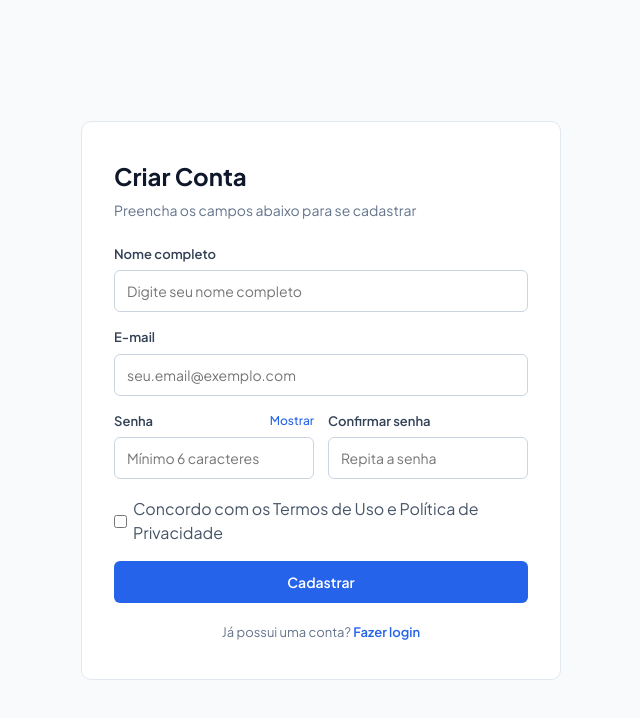
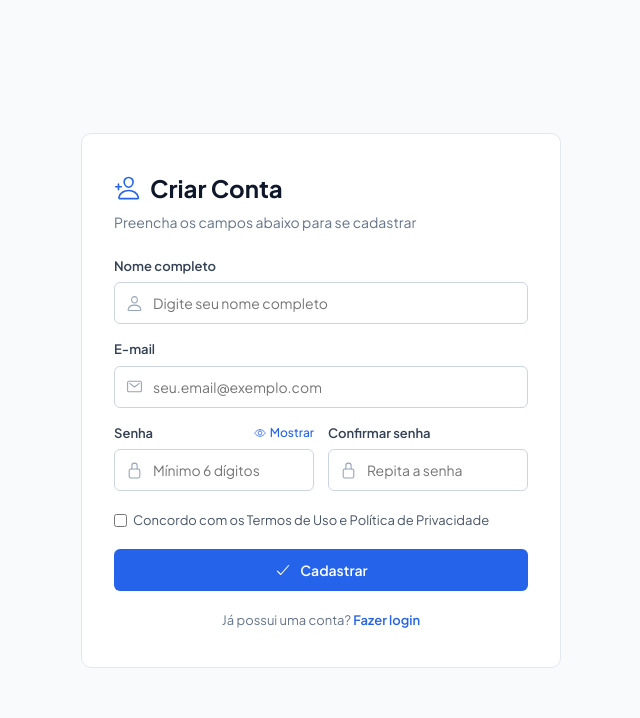
Before and after one commit to PabloVeiga1/projeto_4bim, a React (Vite) app in the folder frontend/: page /register in a window 1280 px wide. Shown: the top 718 px of the page, without its empty margins (319-959 px from the left). Built offline with nearby package versions, Linux system fonts and the light colour scheme.

Commit message:
ajustei icones

```diff
--- a/frontend/package.json
+++ b/frontend/package.json
@@ -12,6 +12,7 @@
   "dependencies": {
     "react": "^19.3.1",
     "react-dom": "^19.3.1",
+    "react-icons": "^5.7.0",
     "react-router-dom": "^7.18.5"
   },
   "devDependencies": {
--- a/frontend/src/pages/Login.jsx
+++ b/frontend/src/pages/Login.jsx
@@ -1,5 +1,14 @@
 import { useState } from "react";
 import { Link, useNavigate } from "react-router-dom";
+import {
+  IoPersonCircleSharp,
+  IoMailOutline,
+  IoLockClosedOutline,
+  IoEyeOutline,
+  IoEyeOffOutline,
+  IoLogInOutline,
+  IoFlashOutline
+} from "react-icons/io5";
 import "../styles/Login.css";
 
 function Login() {
@@ -18,13 +27,18 @@ function Login() {
     <div className="login-wrapper">
       <main className="login-card">
         <div className="login-header">
-          <h1>Entrar</h1>
+          <div className="login-title-row">
+            <IoPersonCircleSharp className="login-header-icon" />
+            <h1>Login</h1>
+          </div>
           <p>Informe suas credenciais para acessar o painel</p>
         </div>
 
         <form onSubmit={handleSubmit} className="login-form">
           <div className="form-group">
             <label htmlFor="email">E-mail</label>
+            <div className="input-box">
+              <IoMailOutline className="field-icon" />
               <input
                 type="email"
                 id="email"
@@ -36,18 +50,23 @@ function Login() {
                 autoComplete="email"
               />
             </div>
+          </div>
 
           <div className="form-group">
             <div className="label-row">
               <label htmlFor="password">Senha</label>
               <button
                 type="button"
-                className="btn-link-action"
+                className="btn-toggle-eye"
                 onClick={() => setShowPassword(!showPassword)}
+                title={showPassword ? "Ocultar senha" : "Ver senha"}
               >
-                {showPassword ? "Ocultar" : "Mostrar"}
+                {showPassword ? <IoEyeOffOutline /> : <IoEyeOutline />}
+                <span>{showPassword ? "Ocultar" : "Mostrar"}</span>
               </button>
             </div>
+            <div className="input-box">
+              <IoLockClosedOutline className="field-icon" />
               <input
                 type={showPassword ? "text" : "password"}
                 id="password"
@@ -58,6 +77,7 @@ function Login() {
                 required
                 autoComplete="current-password"
               />
+            </div>
           </div>
 
           <div className="form-options">
@@ -82,7 +102,8 @@ function Login() {
           </div>
 
           <button type="submit" className="btn-solid-primary">
-            Entrar
+            <IoLogInOutline className="btn-icon" />
+            <span>Entrar</span>
           </button>
 
           <button
@@ -90,7 +111,8 @@ function Login() {
             className="btn-solid-secondary"
             onClick={() => navigate("/dashboard")}
           >
-            Acessar sem login
+            <IoFlashOutline className="btn-icon" />
+            <span>Acessar sem login</span>
           </button>
 
           <p className="login-footer">
--- a/frontend/src/pages/Register.jsx
+++ b/frontend/src/pages/Register.jsx
@@ -1,5 +1,14 @@
 import { useState } from "react";
 import { Link, useNavigate } from "react-router-dom";
+import {
+  IoPersonAddOutline,
+  IoPersonOutline,
+  IoMailOutline,
+  IoLockClosedOutline,
+  IoEyeOutline,
+  IoEyeOffOutline,
+  IoCheckmarkOutline
+} from "react-icons/io5";
 import "../styles/Register.css";
 
 function Register() {
@@ -45,7 +54,10 @@ function Register() {
     <div className="register-wrapper">
       <main className="register-card">
         <header className="register-header">
+          <div className="register-title-row">
+            <IoPersonAddOutline className="register-header-icon" />
             <h1>Criar Conta</h1>
+          </div>
           <p>Preencha os campos abaixo para se cadastrar</p>
         </header>
 
@@ -58,6 +70,8 @@ function Register() {
         <form className="register-form" onSubmit={handleSubmit}>
           <div className="form-group">
             <label htmlFor="name">Nome completo</label>
+            <div className="input-box">
+              <IoPersonOutline className="field-icon" />
               <input
                 type="text"
                 id="name"
@@ -69,9 +83,12 @@ function Register() {
                 required
               />
             </div>
+          </div>
 
           <div className="form-group">
             <label htmlFor="email">E-mail</label>
+            <div className="input-box">
+              <IoMailOutline className="field-icon" />
               <input
                 type="email"
                 id="email"
@@ -83,6 +100,7 @@ function Register() {
                 required
               />
             </div>
+          </div>
 
           <div className="form-row">
             <div className="form-group">
@@ -90,26 +108,32 @@ function Register() {
                 <label htmlFor="password">Senha</label>
                 <button
                   type="button"
-                  className="btn-link-action"
+                  className="btn-toggle-eye"
                   onClick={() => setShowPassword(!showPassword)}
                 >
-                  {showPassword ? "Ocultar" : "Mostrar"}
+                  {showPassword ? <IoEyeOffOutline /> : <IoEyeOutline />}
+                  <span>{showPassword ? "Ocultar" : "Mostrar"}</span>
                 </button>
               </div>
+              <div className="input-box">
+                <IoLockClosedOutline className="field-icon" />
                 <input
                   type={showPassword ? "text" : "password"}
                   id="password"
                   name="password"
-                placeholder="Mínimo 6 caracteres"
+                  placeholder="Mínimo 6 dígitos"
                   value={formData.password}
                   onChange={handleChange}
                   autoComplete="new-password"
                   required
                 />
               </div>
+            </div>
 
             <div className="form-group">
               <label htmlFor="confirmPassword">Confirmar senha</label>
+              <div className="input-box">
+                <IoLockClosedOutline className="field-icon" />
                 <input
                   type={showPassword ? "text" : "password"}
                   id="confirmPassword"
@@ -120,6 +144,7 @@ function Register() {
                   autoComplete="new-password"
                   required
                 />
+              </div>
             </div>
           </div>
 
@@ -137,7 +162,8 @@ function Register() {
           </div>
 
           <button type="submit" className="btn-solid-primary">
-            Cadastrar
+            <IoCheckmarkOutline className="btn-icon" />
+            <span>Cadastrar</span>
           </button>
 
           <p className="register-footer">
--- a/frontend/src/styles/Login.css
+++ b/frontend/src/styles/Login.css
@@ -18,19 +18,33 @@
 }
 
 .login-header {
-  margin-bottom: 28px;
+  margin-bottom: 24px;
 }
 
-.login-header h1 {
+.login-title-row {
+  display: flex;
+  align-items: center;
+  gap: 10px;
+  margin-bottom: 6px;
+}
+
+.login-header-icon {
+  font-size: 28px;
+  color: #2563eb;
+  flex-shrink: 0;
+}
+
+.login-title-row h1 {
   font-size: 24px;
   font-weight: 700;
   color: #0f172a;
-  margin-bottom: 6px;
+  margin: 0;
 }
 
 .login-header p {
   font-size: 14px;
   color: #64748b;
+  margin: 0;
 }
 
 .login-form {
@@ -57,7 +71,7 @@
   align-items: center;
 }
 
-.btn-link-action {
+.btn-toggle-eye {
   background: none;
   border: none;
   font-size: 12px;
@@ -65,16 +79,34 @@
   font-weight: 500;
   padding: 0;
   cursor: pointer;
+  display: inline-flex;
+  align-items: center;
+  gap: 4px;
 }
 
-.btn-link-action:hover {
+.btn-toggle-eye:hover {
   text-decoration: underline;
 }
 
-.form-group input {
+.input-box {
+  position: relative;
+  display: flex;
+  align-items: center;
+}
+
+.input-box .field-icon {
+  position: absolute;
+  left: 12px;
+  font-size: 17px;
+  color: #94a3b8;
+  pointer-events: none;
+  transition: color 0.15s ease;
+}
+
+.input-box input {
   width: 100%;
   height: 42px;
-  padding: 0 12px;
+  padding: 0 12px 0 38px;
   background-color: #ffffff;
   border: 1px solid #cbd5e1;
   border-radius: 6px;
@@ -84,8 +116,12 @@
   transition: border-color 0.15s ease;
 }
 
-.form-group input:focus {
+.input-box input:focus {
   border-color: #2563eb;
+}
+
+.input-box:focus-within .field-icon {
+  color: #2563eb;
 }
 
 .form-options {
@@ -121,11 +157,19 @@
   border-radius: 6px;
   font-size: 14px;
   font-weight: 600;
+  display: flex;
+  align-items: center;
+  justify-content: center;
+  gap: 8px;
   transition: background-color 0.15s ease;
 }
 
 .btn-solid-primary:hover {
   background-color: #1d4ed8;
+}
+
+.btn-solid-primary .btn-icon {
+  font-size: 18px;
 }
 
 .btn-solid-secondary {
@@ -137,11 +181,20 @@
   border-radius: 6px;
   font-size: 13px;
   font-weight: 600;
+  display: flex;
+  align-items: center;
+  justify-content: center;
+  gap: 8px;
   transition: background-color 0.15s ease;
 }
 
 .btn-solid-secondary:hover {
   background-color: #e2e8f0;
+}
+
+.btn-solid-secondary .btn-icon {
+  font-size: 16px;
+  color: #2563eb;
 }
 
 .login-footer {
--- a/frontend/src/styles/ParticipantesForm.css
+++ b/frontend/src/styles/ParticipantesForm.css
@@ -24,6 +24,14 @@
   font-weight: 600;
   cursor: pointer;
   padding: 4px 0;
+  display: inline-flex;
+  align-items: center;
+  gap: 6px;
+  transition: color 0.15s ease;
+}
+
+.btn-back .btn-icon {
+  font-size: 16px;
 }
 
 .btn-back:hover {
@@ -47,16 +55,29 @@
   margin-bottom: 24px;
 }
 
+.form-title-row {
+  display: flex;
+  align-items: center;
+  gap: 12px;
+}
+
+.form-header-icon {
+  font-size: 28px;
+  color: #2563eb;
+  flex-shrink: 0;
+}
+
 .form-card-header h2 {
   font-size: 20px;
   font-weight: 700;
   color: #0f172a;
-  margin-bottom: 4px;
+  margin: 0 0 4px;
 }
 
 .form-card-header p {
   font-size: 13.5px;
   color: #64748b;
+  margin: 0;
 }
 
 .btn-close {
@@ -67,6 +88,9 @@
   color: #94a3b8;
   cursor: pointer;
   padding: 4px;
+  display: flex;
+  align-items: center;
+  justify-content: center;
 }
 
 .btn-close:hover {
@@ -82,6 +106,14 @@
   font-size: 13.5px;
   font-weight: 500;
   margin-bottom: 20px;
+  display: flex;
+  align-items: center;
+  gap: 8px;
+}
+
+.alert-success .alert-icon {
+  font-size: 18px;
+  flex-shrink: 0;
 }
 
 .form-content {
@@ -149,6 +181,19 @@
   margin-top: 4px;
 }
 
+.checkbox-label {
+  display: inline-flex;
+  align-items: center;
+  gap: 6px;
+  color: #475569;
+  font-size: 13px;
+  cursor: pointer;
+}
+
+.checkbox-label input {
+  accent-color: #2563eb;
+}
+
 .form-actions {
   display: flex;
   justify-content: flex-end;
@@ -166,7 +211,15 @@
   border-radius: 6px;
   font-size: 13.5px;
   font-weight: 600;
+  display: inline-flex;
+  align-items: center;
+  gap: 6px;
   transition: background-color 0.15s ease;
+  cursor: pointer;
+}
+
+.btn-cancel .btn-icon {
+  font-size: 16px;
 }
 
 .btn-cancel:hover:not(:disabled) {
@@ -182,7 +235,15 @@
   border-radius: 6px;
   font-size: 13.5px;
   font-weight: 600;
+  display: inline-flex;
+  align-items: center;
+  gap: 6px;
   transition: background-color 0.15s ease;
+  cursor: pointer;
+}
+
+.btn-submit .btn-icon {
+  font-size: 16px;
 }
 
 .btn-submit:hover:not(:disabled) {
@@ -211,5 +272,6 @@
   .btn-submit,
   .btn-cancel {
     width: 100%;
+    justify-content: center;
   }
 }
--- a/frontend/src/styles/Register.css
+++ b/frontend/src/styles/Register.css
@@ -21,16 +21,30 @@
   margin-bottom: 24px;
 }
 
-.register-header h1 {
+.register-title-row {
+  display: flex;
+  align-items: center;
+  gap: 10px;
+  margin-bottom: 6px;
+}
+
+.register-header-icon {
+  font-size: 26px;
+  color: #2563eb;
+  flex-shrink: 0;
+}
+
+.register-title-row h1 {
   font-size: 24px;
   font-weight: 700;
   color: #0f172a;
-  margin-bottom: 6px;
+  margin: 0;
 }
 
 .register-header p {
   font-size: 14px;
   color: #64748b;
+  margin: 0;
 }
 
 .alert-error {
@@ -61,10 +75,48 @@
   color: #334155;
 }
 
-.register-form .form-group input {
+.label-row {
+  display: flex;
+  justify-content: space-between;
+  align-items: center;
+}
+
+.btn-toggle-eye {
+  background: none;
+  border: none;
+  font-size: 12px;
+  color: #2563eb;
+  font-weight: 500;
+  padding: 0;
+  cursor: pointer;
+  display: inline-flex;
+  align-items: center;
+  gap: 4px;
+}
+
+.btn-toggle-eye:hover {
+  text-decoration: underline;
+}
+
+.register-form .input-box {
+  position: relative;
+  display: flex;
+  align-items: center;
+}
+
+.register-form .input-box .field-icon {
+  position: absolute;
+  left: 12px;
+  font-size: 17px;
+  color: #94a3b8;
+  pointer-events: none;
+  transition: color 0.15s ease;
+}
+
+.register-form .input-box input {
   width: 100%;
   height: 42px;
-  padding: 0 12px;
+  padding: 0 12px 0 38px;
   background-color: #ffffff;
   border: 1px solid #cbd5e1;
   border-radius: 6px;
@@ -74,8 +126,12 @@
   transition: border-color 0.15s ease;
 }
 
-.register-form .form-group input:focus {
+.register-form .input-box input:focus {
   border-color: #2563eb;
+}
+
+.register-form .input-box:focus-within .field-icon {
+  color: #2563eb;
 }
 
 .form-row {
@@ -86,6 +142,19 @@
 
 .form-terms {
   margin-top: 2px;
+}
+
+.form-terms .checkbox-label {
+  display: inline-flex;
+  align-items: center;
+  gap: 6px;
+  color: #475569;
+  font-size: 13px;
+  cursor: pointer;
+}
+
+.form-terms .checkbox-label input {
+  accent-color: #2563eb;
 }
 
 .register-footer {
```
Also changed, not shown: frontend/src/pages/Dashboard.jsx (+51 -11 lines), frontend/src/pages/Participantes.jsx (+34 -6 lines), frontend/src/pages/ParticipantesForm.jsx (+21 -8 lines), frontend/src/styles/Dashboard.css (+45 -15 lines), frontend/src/styles/Participantes.css (+104 -21 lines), 1 other file (tests, documents, lock files or other folders). Lines whose indentation alone changed are shown as unchanged.
